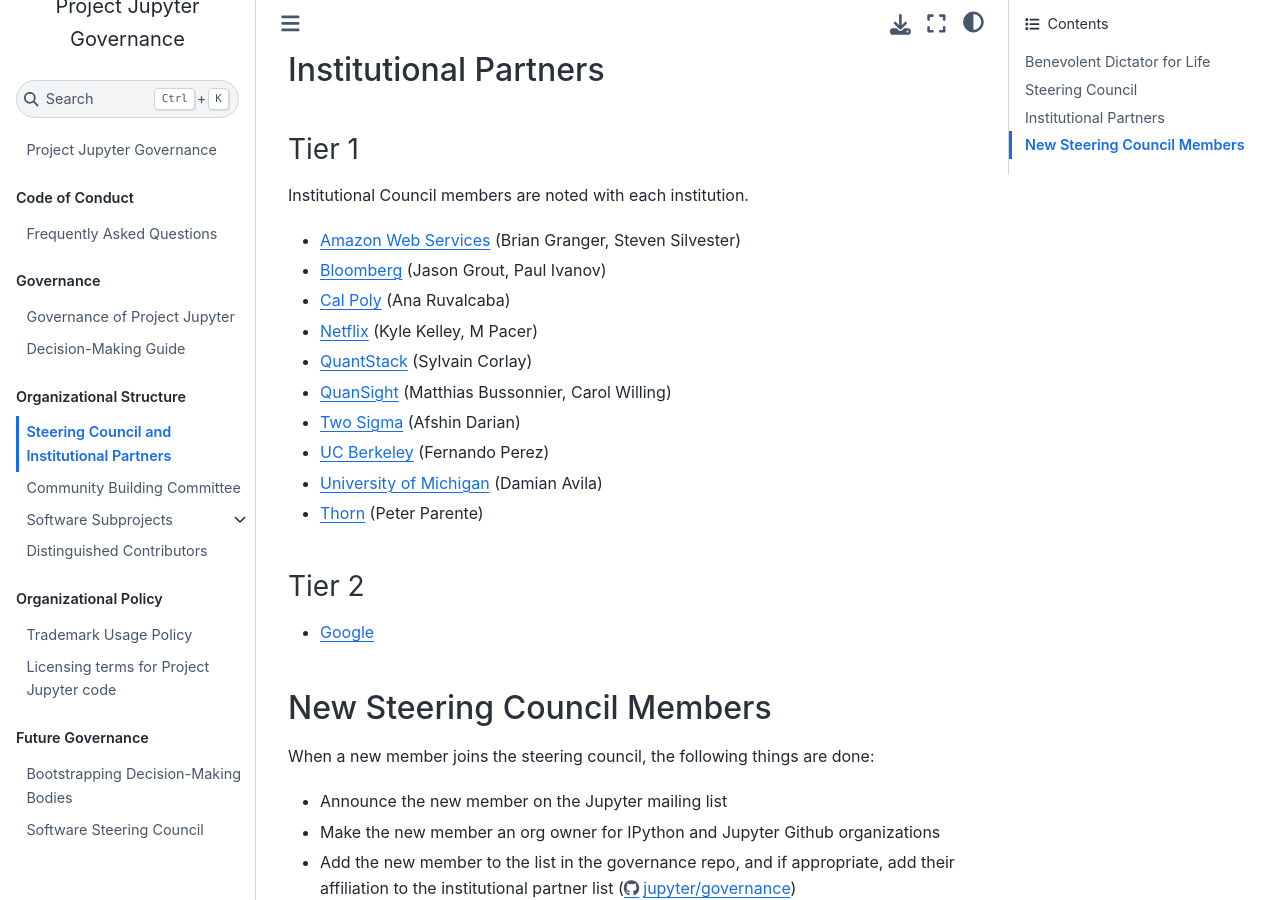
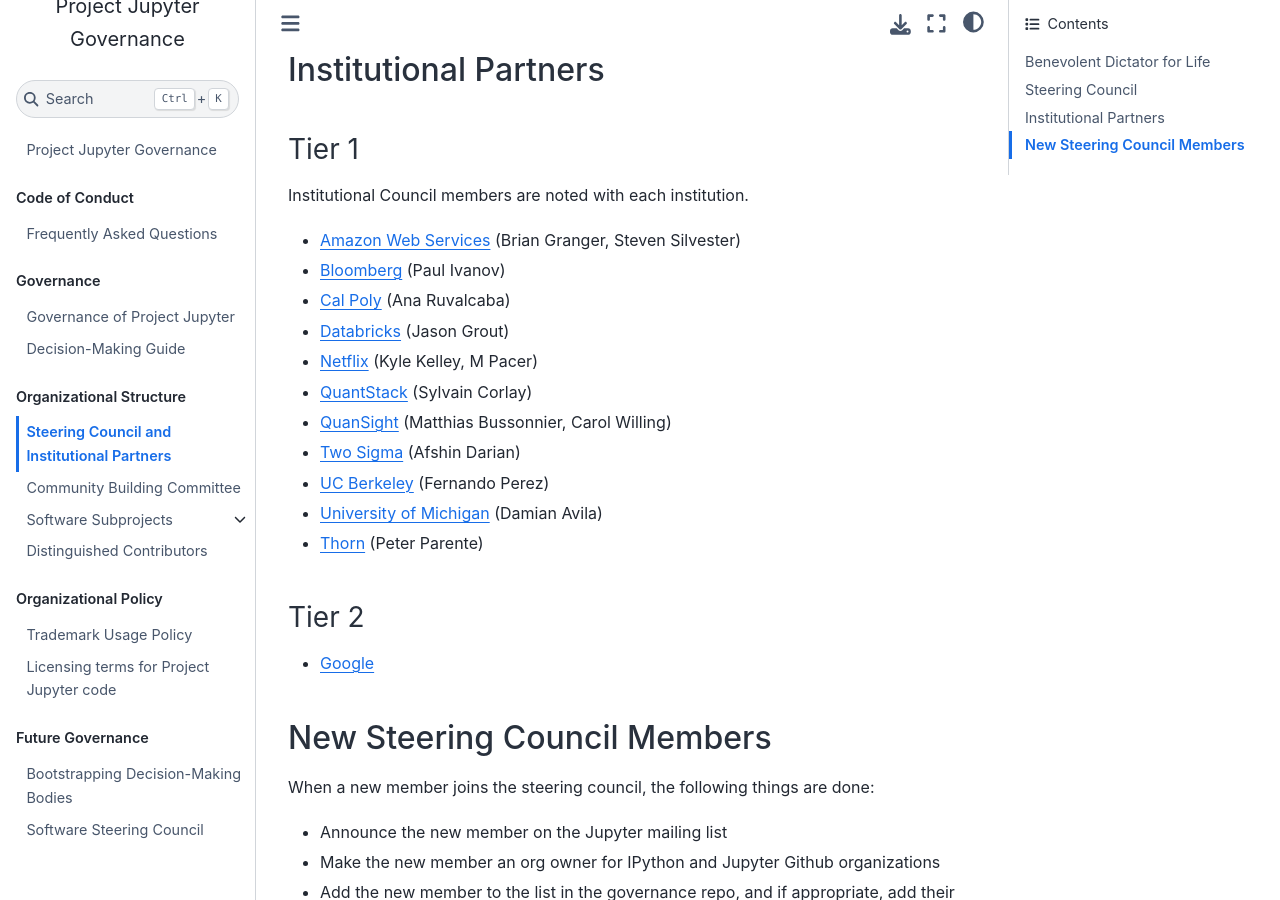
Before and after one commit to jupyter/governance, a Jupyter Book: the page built from people.md, in a window 1280 px wide and 900 px high, scrolled down 1790 px. Built offline with Jupyter Book 1.0.4 settings and Sphinx 7.4.7 and the Sphinx Book theme 1.1.4, drawn with Linux system fonts in a browser that asks for light colours; pages that are not in the unit, such as notebooks, are missing from menus.

Commit message:
Update Jason’s affiliation

```diff
--- a/people.md
+++ b/people.md
@@ -63,8 +63,9 @@
 Institutional Council members are noted with each institution.
 
 - [Amazon Web Services](https://aws.amazon.com/) (Brian Granger, Steven Silvester)
-- [Bloomberg](https://www.bloomberg.com/) (Jason Grout, Paul Ivanov)
+- [Bloomberg](https://www.bloomberg.com/) (Paul Ivanov)
 - [Cal Poly](https://www.calpoly.edu/) (Ana Ruvalcaba)
+- [Databricks](https://databricks.com/) (Jason Grout)
 - [Netflix](https://www.netflix.com/) (Kyle Kelley, M Pacer)
 - [QuantStack](http://quantstack.net/) (Sylvain Corlay)
 - [QuanSight](https://www.quansight.com/) (Matthias Bussonnier, Carol Willing)
```
